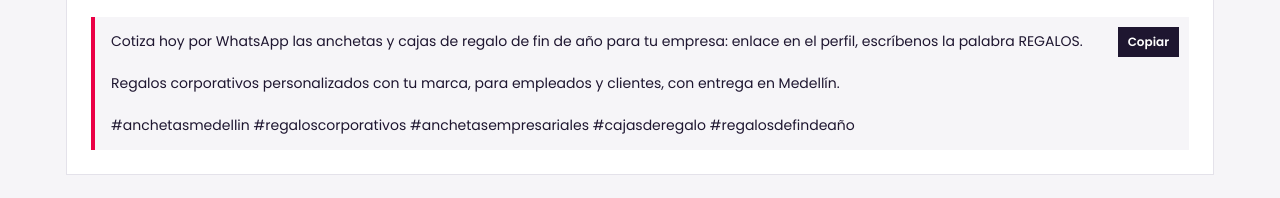
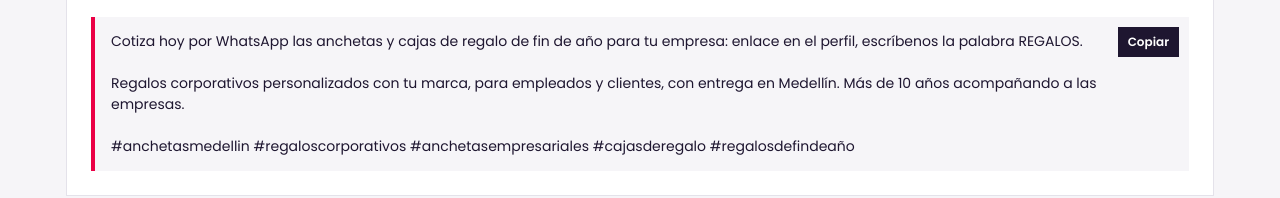
Before and after one commit to centrisdata-lab/gonfle-contenido, a plain HTML site: page index.html in a window 1280 px wide. Shown: the part 4730-4928 px from the top of the page. Drawn offline with Linux system fonts and the light colour scheme.

Commit message:
Texto del carrusel de venta con 'más de 10 años'
Co-Authored-By: Claude Opus 5.5 <noreply@anthropic.com>

```diff
--- a/index.html
+++ b/index.html
@@ -170,7 +170,7 @@ Si estás comparando proveedores de anchetas y cajas de regalo para empresas en
   </div>
   <div class="texto"><button class="copiar">Copiar</button>Cotiza hoy por WhatsApp las anchetas y cajas de regalo de fin de año para tu empresa: enlace en el perfil, escríbenos la palabra REGALOS.
 
-Regalos corporativos personalizados con tu marca, para empleados y clientes, con entrega en Medellín.
+Regalos corporativos personalizados con tu marca, para empleados y clientes, con entrega en Medellín. Más de 10 años acompañando a las empresas.
 
 #anchetasmedellin #regaloscorporativos #anchetasempresariales #cajasderegalo #regalosdefindeaño</div>
 </section>
```
